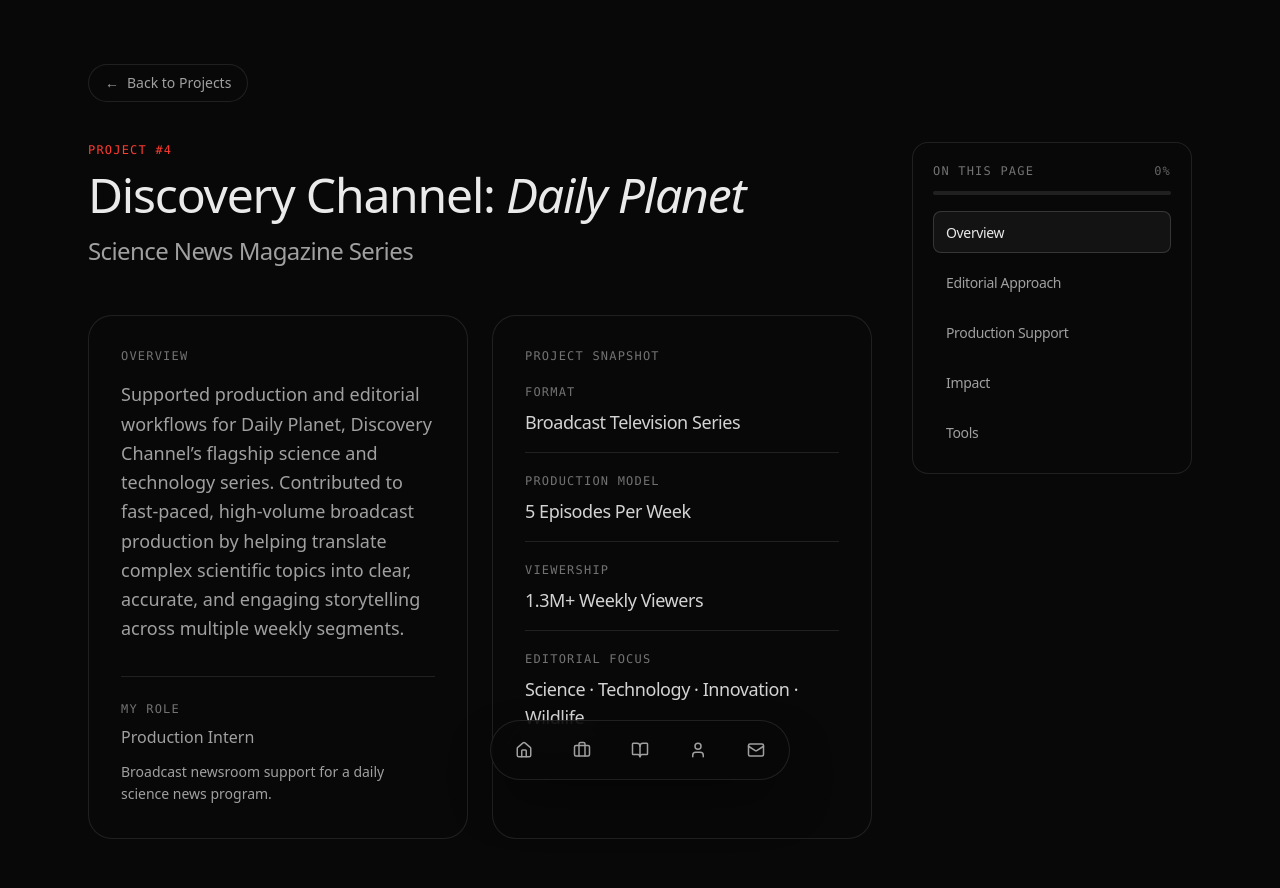
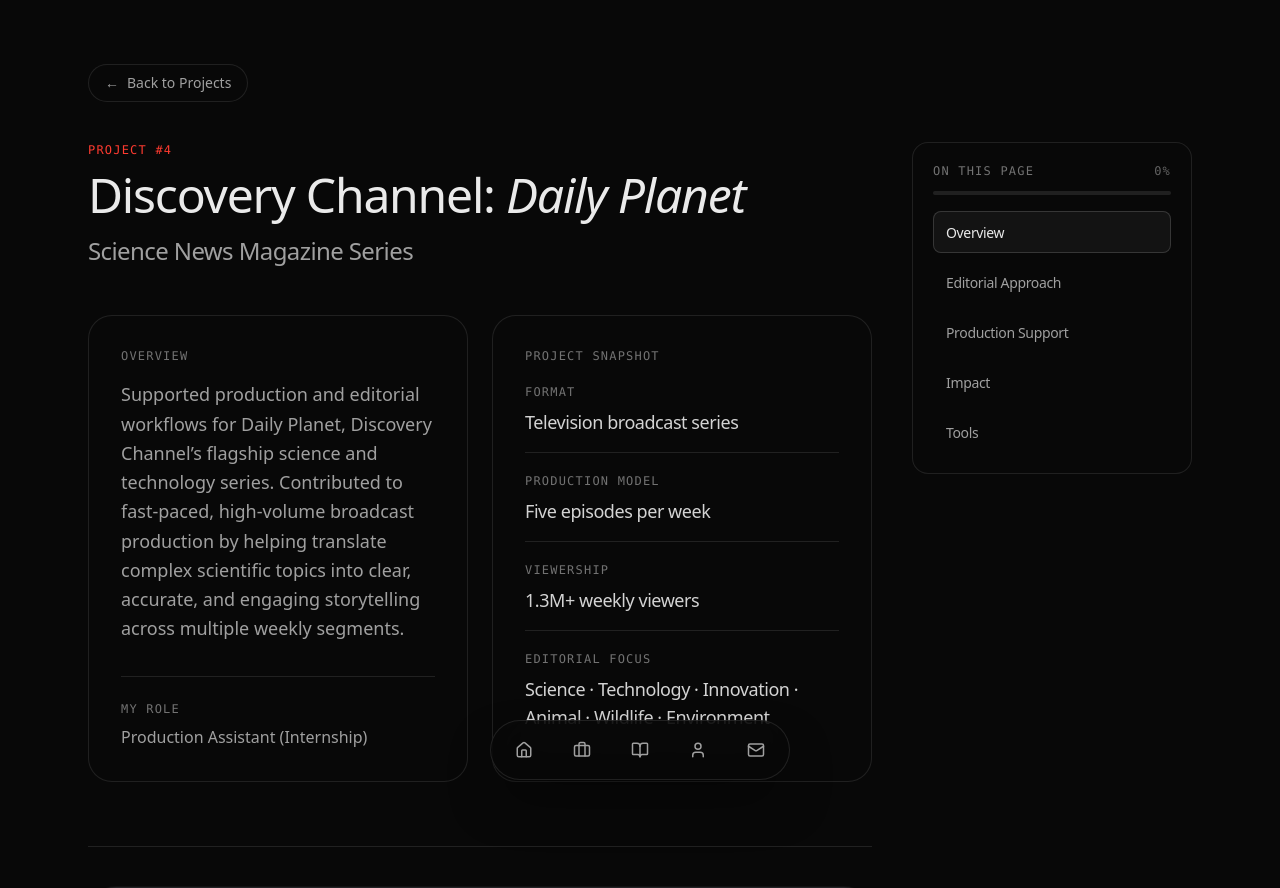
Before and after one commit to sarahsarahsarahX3/Personal-website-, a Next.js app: page /work/discovery-daily-planet in a window 1280 px wide. Shown: the top 888 px of the page. Built offline with nearby package versions, Linux system fonts and the light colour scheme; a web font is replaced by a local one.

Commit message:
Daily PLanet

```diff
--- a/app/work/discovery-daily-planet/page.tsx
+++ b/app/work/discovery-daily-planet/page.tsx
@@ -35,15 +35,15 @@
 const project = {
   title: "Discovery Channel: Daily Planet",
   subtitle: "Science News Magazine Series",
-  roleTitle: "Production Intern",
+  roleTitle: "Production Assistant (Internship)",
   overview:
     "Supported production and editorial workflows for Daily Planet, Discovery Channel’s flagship science and technology series. Contributed to fast-paced, high-volume broadcast production by helping translate complex scientific topics into clear, accurate, and engaging storytelling across multiple weekly segments.",
-  roleScope: ["Broadcast newsroom support for a daily science news program."],
+  roleScope: [],
   snapshot: [
-    { label: "Format", value: "Broadcast Television Series" },
-    { label: "Production Model", value: "5 Episodes Per Week" },
-    { label: "Viewership", value: "1.3M+ Weekly Viewers" },
-    { label: "Editorial Focus", value: "Science · Technology · Innovation · Wildlife" },
+    { label: "Format", value: "Television broadcast series" },
+    { label: "Production Model", value: "Five episodes per week" },
+    { label: "Viewership", value: "1.3M+ weekly viewers" },
+    { label: "Editorial Focus", value: "Science · Technology · Innovation · Animal · Wildlife · Environment" },
   ] satisfies SnapshotRow[],
   editorialFocus: [
     "Contributed story ideas during daily editorial pitch meetings, shaping segment direction within a fast-paced broadcast newsroom.",
@@ -122,9 +122,9 @@
 ];
 
 const headerImage = {
-  title: "DAILY PLANET ON-SET STUDIO",
+  title: "DAILY PLANET SOUNDSTAGE",
   src: "/Daily%20Planet%20Set.jpg",
-  alt: "Daily Planet on-set studio frame",
+  alt: "Daily Planet soundstage frame",
 } as const;
 
 const dailyPlanetClips = [
```
